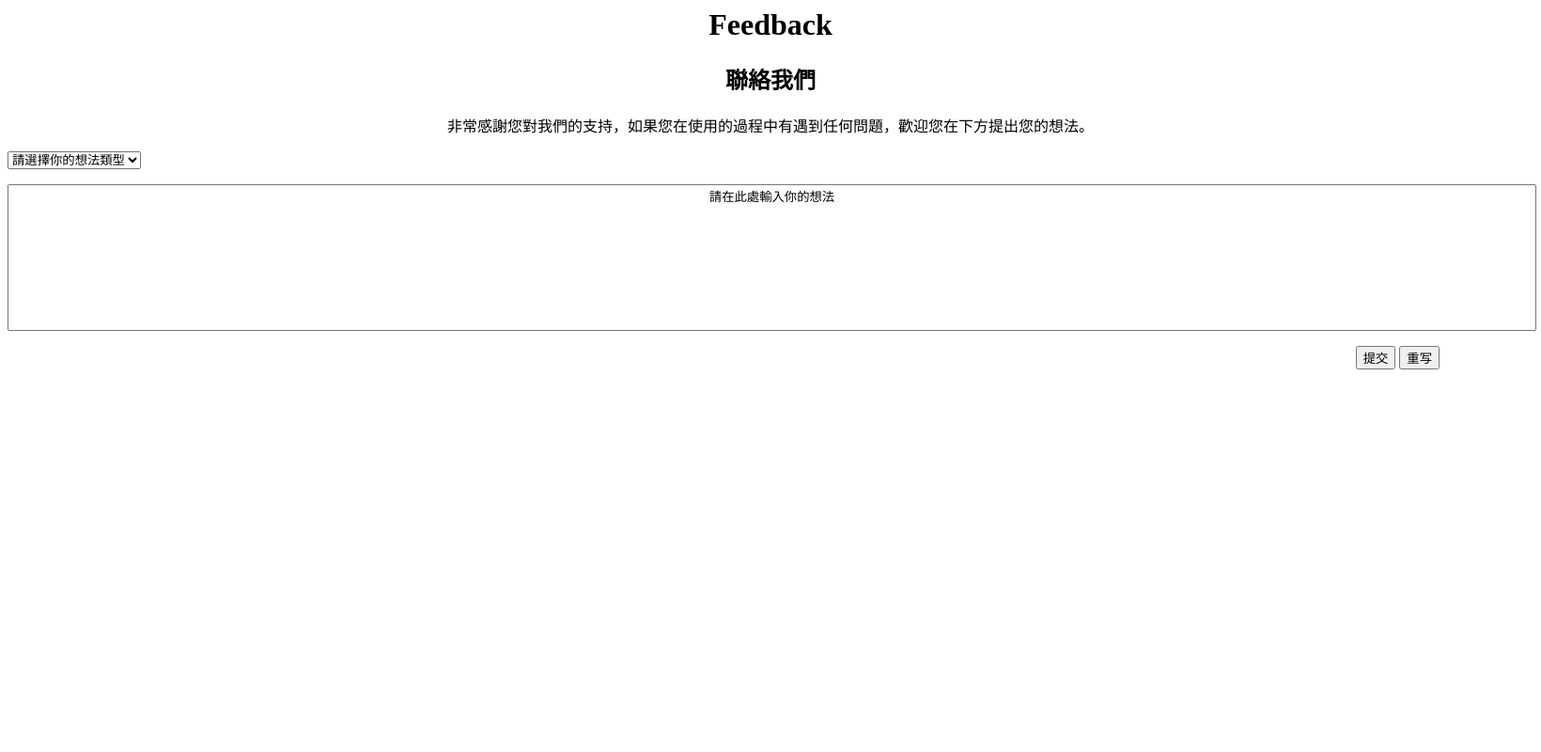
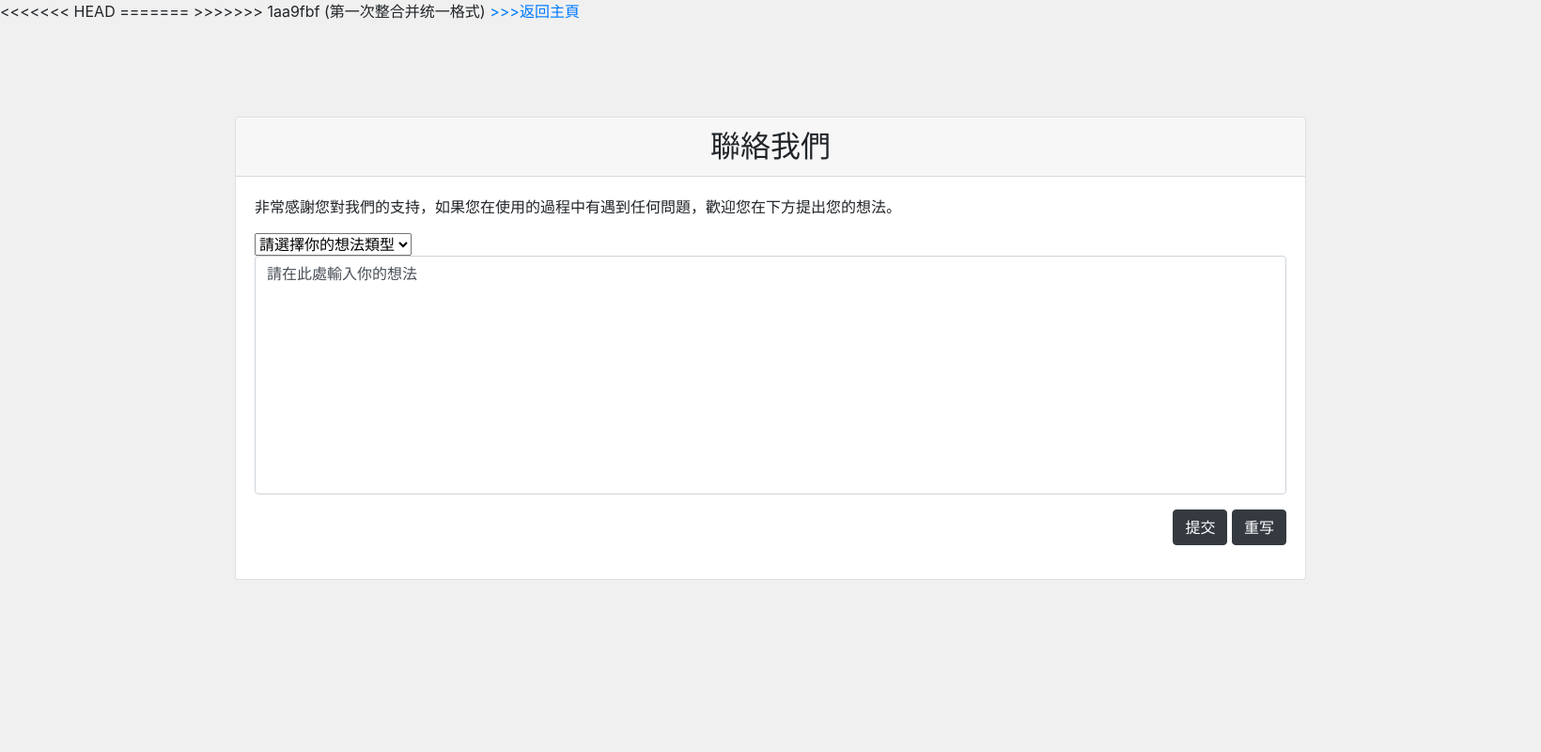
Before and after one commit to NaijiaChen/tpotoQA, a Flask app: page /feedbackForm in a window 1640 px wide. Shown: the whole page at 94% size. Run offline with Flask 2, Linux system fonts and the light colour scheme; data that the repository does not hold is empty; some libraries are stand-ins or nearby versions.

Commit message:
第一次整合并统一格式

```diff
--- a/templates/feedback.html
+++ b/templates/feedback.html
@@ -2,14 +2,20 @@
     <head>
         <title>Tpoto-Feedback</title>
         <!-- <link rel="stylesheet" href={{ url_for('static', filename='css/feedback.css') }} /> -->
+<<<<<<< HEAD
+=======
+        <link rel="stylesheet" href="https://stackpath.bootstrapcdn.com/bootstrap/4.5.0/css/bootstrap.min.css">
+>>>>>>> 1aa9fbf (第一次整合并统一格式)
     </head>
 
-    <body>
-        <div style="text-align: center">
-            <h1>Feedback</h1>
-            <h2>聯絡我們</h2>
+    <body style="background-color: #F0F0F0">
+        <a href="/">>>>返回主頁</a>
+        <div class="card" style="margin-top:100px; margin-left: 250px; margin-right: 250px">
+        <div>
+            <h2 class="card-header" style="text-align: center">聯絡我們</h2>
+        </div>
+        <div class="card-body">
             <p>非常感謝您對我們的支持，如果您在使用的過程中有遇到任何問題，歡迎您在下方提出您的想法。</p>
-        </div>
         <!-- <div>
             <input type="text" value="請在此處輸入您的想法">
         </div> -->
@@ -22,13 +28,15 @@
                 <option value="建議">建議</option>
             </select>
             <p style="text-align: center;">
-                <textarea name="ftext" style="resize:none; text-align: center" name="textfield" cols="200" rows="10" resize="none">請在此處輸入你的想法</textarea>
+                <textarea class="input-group mb-3 form-control" name="ftext" style="resize:none;" name="textfield" cols="100px" rows="10" resize="none">請在此處輸入你的想法</textarea>
             </p>
             <div style="text-align: right">
-                <a><input onclick="pressTip()" type="submit" alert="提交成功" value="提交"></a>
-                <a style="margin-right: 100px"><input type="reset" value="重写"></a>
+                <a  ><input class="btn btn-dark" onclick="pressTip()" type="submit" alert="提交成功" value="提交"></a>
+                <a><input class="btn btn-dark" type="reset" value="重写"></a>
             </div>
         </form>
+        </div>
+        </div>
         <script>
         function pressTip(){
             alert("提交成功，確認後返回反饋界面");
--- a/templates/index.html
+++ b/templates/index.html
@@ -39,6 +39,10 @@
                 <div class="d-flex justify-content-center">
                     <div class="text-center">
                         <h1 class="mx-auto my-0 text-uppercase">The Phantom of the Opera</h1>
+<<<<<<< HEAD
+=======
+                        <br>
+>>>>>>> 1aa9fbf (第一次整合并统一格式)
                         <a class="btn btn-primary" href="./question">Get Started</a>
                     </div>
                 </div>
```
Also changed, not shown: templates/historyQA.html (+13 -7 lines), templates/question.html (+15 -0 lines), static/assets/img/bg-masthead.jpg (added), static/assets/img/bg-signup.jpg (added), static/assets/img/demo-image-01.jpg (added), static/assets/img/demo-image-02.jpg (added), static/assets/img/ipad.png (added).
